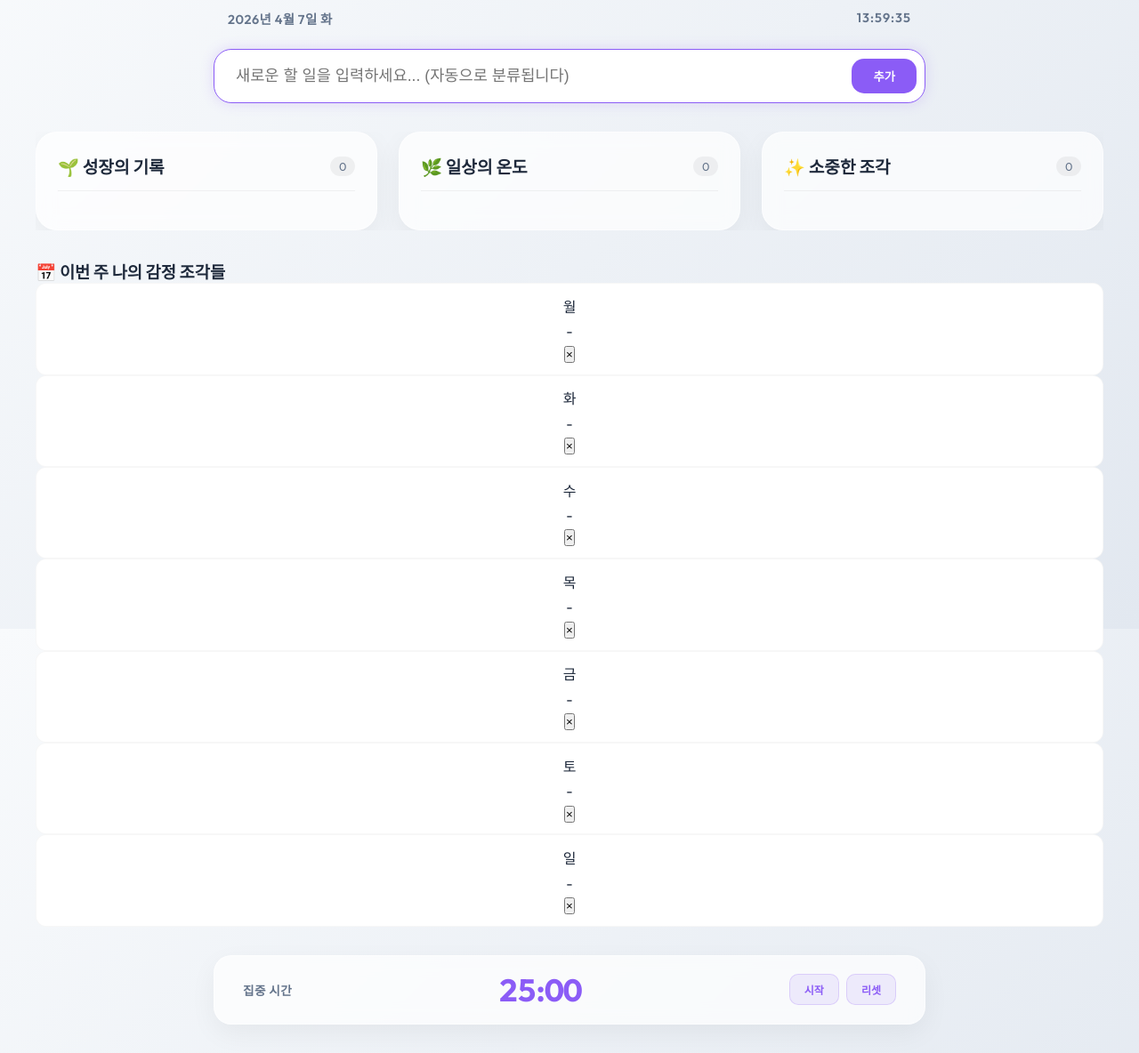
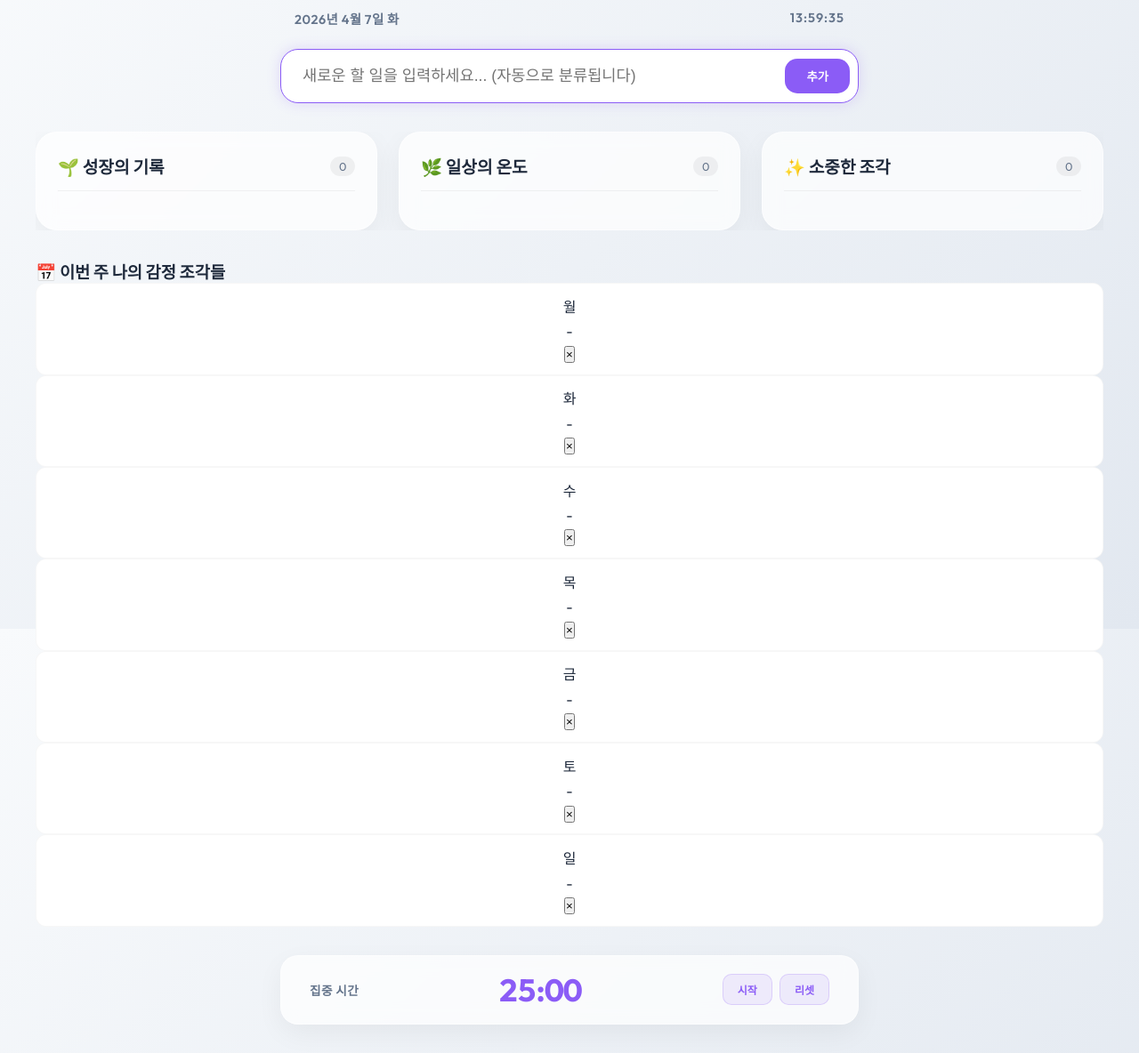
Before and after one commit to goodforyou112/howwasyourday, a website built with Vite: page index.html in a window 1280 px wide. Shown: the part 93-1277 px from the top of the page at 89% size. Built offline with nearby package versions, Linux system fonts and the light colour scheme.

Commit message:
Layout: Restore horizontal categories and optimize section widths

```diff
--- a/style.css
+++ b/style.css
@@ -48,7 +48,7 @@ body {
 /* 상단 입력 영역 */
 .header-input-section {
   width: 100%;
-  max-width: 800px;
+  max-width: 650px; /* 800px -> 650px 축소 */
   margin: 0 auto;
   text-align: center;
   animation: fadeInDown 0.8s ease-out;
@@ -73,7 +73,7 @@ h1 {
   display: flex;
   justify-content: space-between;
   align-items: center;
-  max-width: 800px;
+  max-width: 650px; /* 800px -> 650px 축소 */
   margin: 0 auto 1.5rem;
   padding: 0 1rem;
   color: var(--text-dim);
@@ -273,7 +273,7 @@ input[type="text"]:focus {
 /* 뽀모도로 타이머 (인라인 - 가로 바 디자인) */
 .pomodoro-widget-inline {
   width: 100%;
-  max-width: 800px;
+  max-width: 650px;
   margin: 0 auto;
   background: var(--glass-bg);
   backdrop-filter: blur(10px);
@@ -282,9 +282,9 @@ input[type="text"]:focus {
   padding: 1rem 2rem;
   box-shadow: var(--shadow-lg);
   display: flex;
-  flex-direction: row; /* 가로 배치 */
+  flex-direction: row;
   align-items: center;
-  justify-content: space-between; /* 양쪽 끝으로 */
+  justify-content: space-between;
   gap: 1.5rem;
   animation: fadeIn 0.8s ease-out;
 }
```
